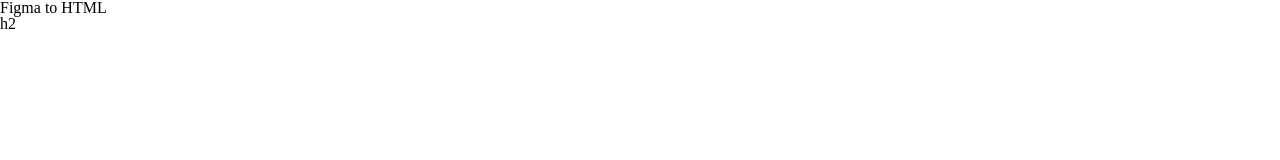
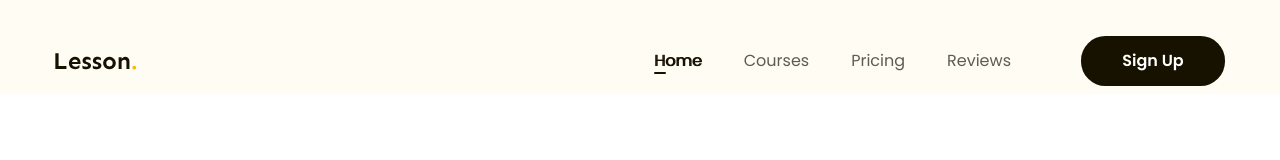
Before and after one commit to hochtml/Figma-to-HTML, a plain HTML site: page index.html in a window 1280 px wide. Shown: the top 160 px of the page. Drawn offline with Linux system fonts and the light colour scheme.

Commit message:
phan 3 .Header

```diff
--- a/assets/css/style.css
+++ b/assets/css/style.css
@@ -7,4 +7,78 @@ html {
 /* Khoi phuc lai co chu mac dinh tinh theo rem */
 body {
   font-size: 1.6rem;
+  font-family: "Poppins", sans-serif;
 }
+/* -------====Dùng Chung=====------- */
+a {
+  text-decoration: none;
+  position: relative;
+}
+.main-content {
+  width: 1170px;
+  max-width: calc(100% - 48px);
+  margin-left: auto;
+  margin-right: auto;
+}
+.btn {
+  display: inline-block;
+  min-width: 118px;
+  padding: 0px 16px;
+  line-height: 50px;
+  font-size: 1.6rem;
+  font-weight: 600;
+  text-align: center;
+  color: #ffffff;
+  background: #171100;
+  border-radius: 24.5px;
+}
+/* -------====Header====------ */
+.header {
+  background: #fffcf4;
+}
+.header.fixed {
+  position: sticky;
+  top: -28px;
+}
+
+.header .body {
+  display: flex;
+  align-items: center;
+  padding: 36px 0 8px;
+}
+.nav {
+  margin-left: auto;
+}
+
+.nav ul {
+  display: flex;
+}
+.nav a {
+  font-size: 1.6rem;
+  color: #5f5b53;
+  padding: 8px 21px;
+}
+
+.nav li.active a,
+.nav a:hover {
+  /* font-weight: 600; */
+  color: #171100;
+  text-shadow: 1px 0 0 currentColor;
+}
+.nav li.active a::after {
+  content: "";
+  display: block;
+  position: absolute;
+  width: 12px;
+  height: 2px;
+  background: #171100;
+  border-radius: 1px;
+  left: 21px;
+  bottom: 6px;
+}
+.header .btn-sign-up {
+  min-width: 144px;
+}
+.header .action {
+  margin-left: 49px;
+}
--- a/index.html
+++ b/index.html
@@ -5,12 +5,49 @@
     <meta name="viewport" content="width=device-width, initial-scale=1.0" />
     <!-- reset CSS-->
     <link rel="stylesheet" href="./assets/css/reset.css" />
+    <!-- Font -->
+    <link rel="preconnect" href="https://fonts.googleapis.com" />
+    <link rel="preconnect" href="https://fonts.gstatic.com" crossorigin />
+    <link
+      href="https://fonts.googleapis.com/css2?family=Poppins:ital,wght@0,400;0,500;0,600;0,700;1,400&family=Sen:wght@700&display=swap"
+      rel="stylesheet"
+    />
     <!-- Style -->
     <link rel="stylesheet" href="./assets/css/style.css" />
     <title>Figmaproject1</title>
   </head>
-  <body>
-    <h1>Figma to HTML</h1>
-    h2
+  <body style="height: 10000px;">
+    <!-- Header -->
+    <header class="header fixed">
+      <div class="main-content">
+        <div class="body">
+          <!-- Logo -->
+          <img src="./assets/img/Lesson..svg" alt="Logo" class="logo" />
+
+          <!-- Nav -->
+          <nav class="nav">
+            <ul>
+              <li class="active">
+                <a href="#!">Home</a>
+              </li>
+              <li>
+                <a href="#!">Courses</a>
+              </li>
+              <li>
+                <a href="#!">Pricing</a>
+              </li>
+              <li>
+                <a href="#!">Reviews</a>
+              </li>
+            </ul>
+          </nav>
+
+          <!-- Btn action -->
+          <div class="action">
+            <a href="#!" class="btn btn-sign-up">Sign Up</a>
+          </div>
+        </div>
+      </div>
+    </header>
   </body>
 </html>
```
Also changed, not shown: assets/img/Lesson..svg (added).
